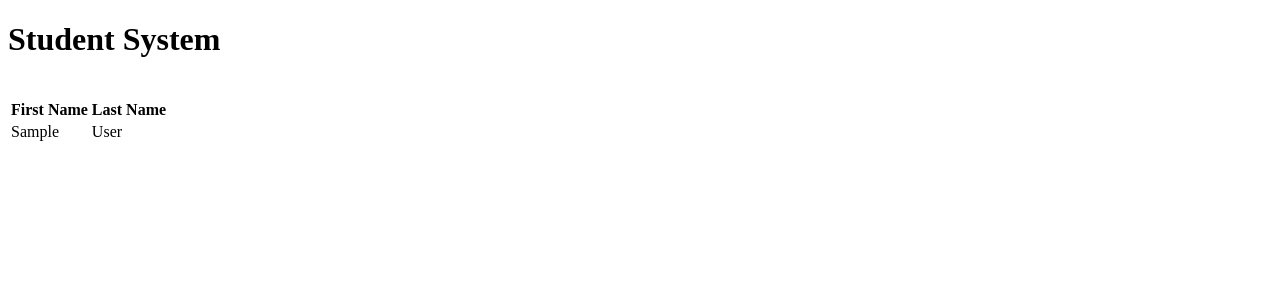
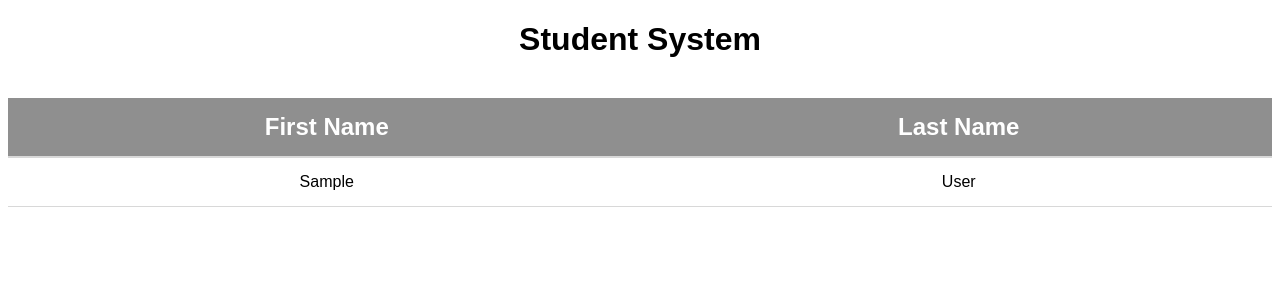
Before and after one commit to jgadz22/student_system, a PHP site: page / in a window 1280 px wide. Shown: the top 300 px of the page. Run offline with PHP 8.4, Linux system fonts and the light colour scheme; tables that the repository leaves empty or names only in its code hold one stand-in row (values such as "Sample post").

Commit message:
designed the page

```diff
--- a/index.php
+++ b/index.php
@@ -13,6 +13,7 @@ if ($connection->connect_error) {
 
 $sql = "SELECT * FROM student_list";
 $students = $connection->query($sql) or die($connection->error);
+$row = $students->fetch_assoc();
 
 ?>
 
@@ -23,6 +24,68 @@ $students = $connection->query($sql) or die($connection->error);
     <meta charset="UTF-8">
     <meta name="viewport" content="width=device-width, initial-scale=1.0">
     <title>Student System</title>
+
+    <style>
+        body {
+            font-family: "Arial";
+        }
+
+        h1 {
+            text-align: center;
+        }
+
+        table {
+            width: 100%;
+            text-align: center;
+            padding: 10px;
+            box-sizing: border-box;
+            background-color: #ffffff;
+            font-size: 16px;
+            border-collapse: collapse;
+            position: relative;
+            left: 0;
+        }
+
+        th,
+        td {
+            text-align: center;
+            padding: 15px;
+            box-sizing: border-box;
+        }
+
+        thead {
+            color: #ffffff;
+            font-weight: normal;
+            background-color: #8f8f8f;
+            border-bottom: solid 2px #d8d8d8;
+            position: sticky;
+            top: 0;
+        }
+
+        td {
+            border: solid 1px #d8d8d8;
+            border-left: 0;
+            border-right: 0;
+            white-space: nowrap;
+        }
+
+        h2 {
+            margin: 0;
+            padding: 0;
+        }
+
+        tbody>tr {
+            transition: background-color 150ms ease-out;
+
+            &:nth-child(2n) {
+                background-color: #f2f2f2;
+            }
+
+            &:hover {
+                background-color: #d0d0d0;
+            }
+        }
+    </style>
 </head>
 
 <body>
@@ -33,20 +96,24 @@ $students = $connection->query($sql) or die($connection->error);
     <table>
         <thead>
             <tr>
-                <th>First Name</th>
-                <th>Last Name</th>
+                <th>
+                    <h2>First Name</h2>
+                </th>
+                <th>
+                    <h2>Last Name</h2>
+                </th>
             </tr>
         </thead>
         <tbody>
             <?php
-            while ($row = $students->fetch_assoc()) {
+            do {
             ?>
                 <tr>
                     <td><?php echo $row['first_name']; ?></td>
                     <td><?php echo $row['last_name']; ?></td>
                 </tr>
             <?php
-            }
+            } while ($row = $students->fetch_assoc())
             ?>
         </tbody>
     </table>
```
